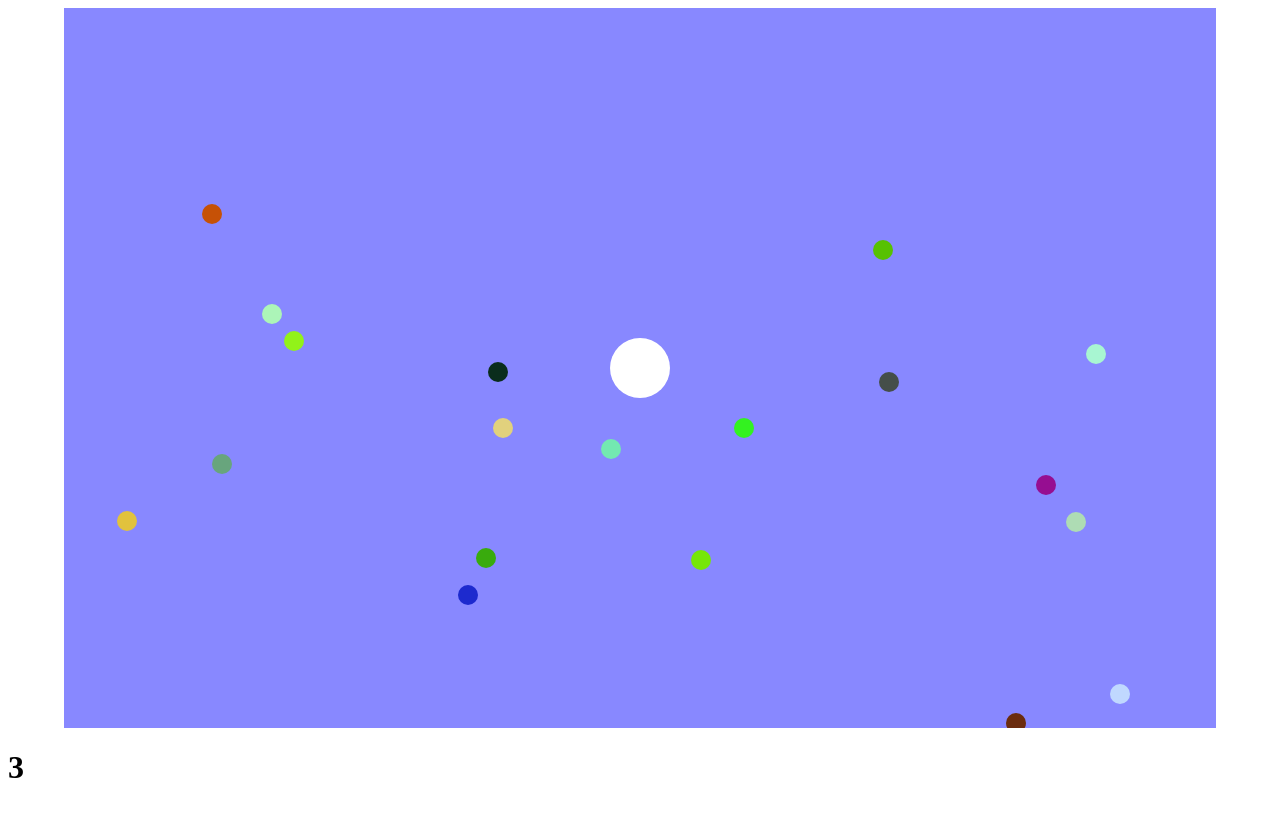
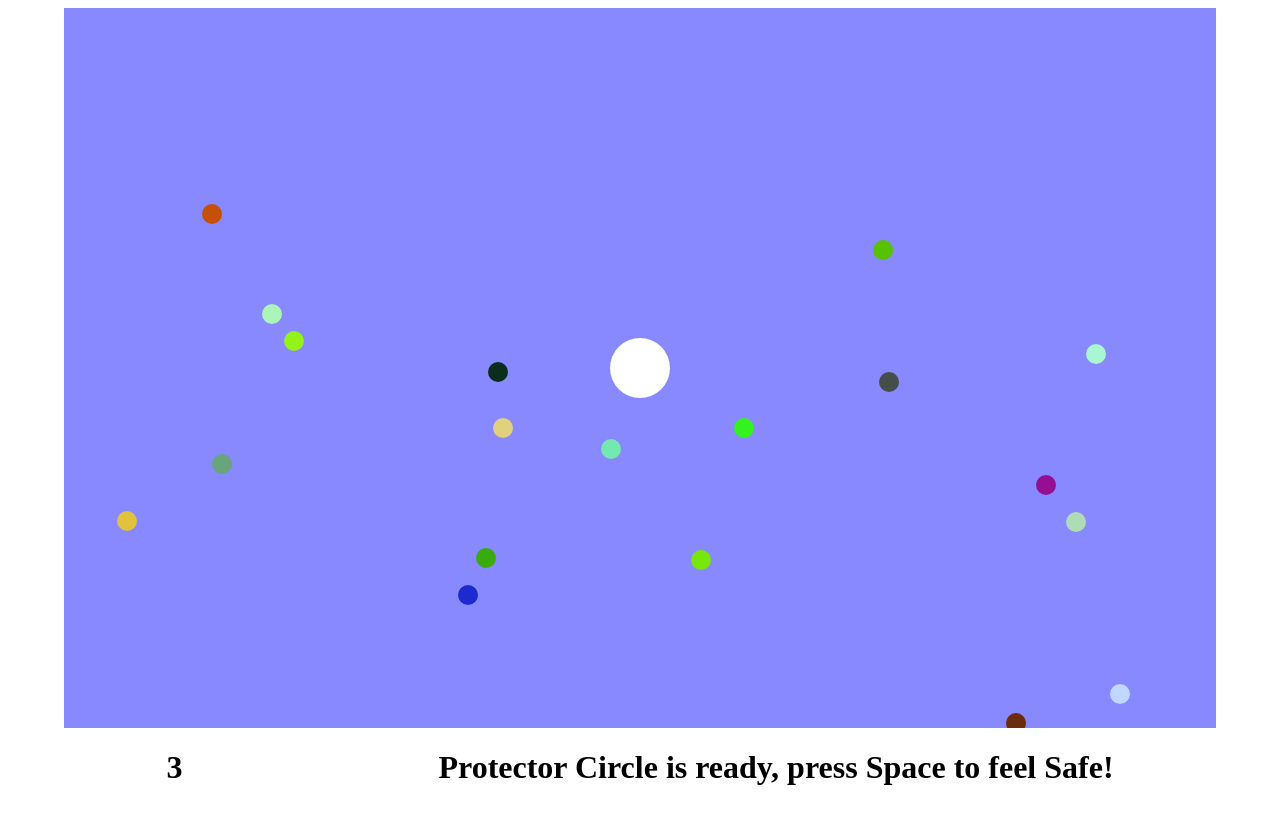
Before and after one commit to AdamAksel/ballobjectgame, a website: page public/main.html in a window 1280 px wide. Drawn offline with Linux system fonts and the light colour scheme.

Commit message:
probably final

```diff
--- a/public/main.css
+++ b/public/main.css
@@ -5,4 +5,10 @@
   flex-wrap: wrap;
   min-height: 90vh;
   min-width: 80vw;
+  margin-left: 4vw;
+  margin-right: 4vw;
 }
+
+#lifecounter{
+  margin-right: 20vw;
+}
--- a/public/main.html
+++ b/public/main.html
@@ -13,7 +13,10 @@
   <body>
     <div id="container">
       <canvas id="canvas"></canvas>
+      <br>
+      <h1 id="lifecounter"></h1>
+    <h1 id="protectorcooldown"></h1>
     </div>
-    <h1 id="lifecounter"></h1>
+
   </body>
 </html>
--- a/public/main.js
+++ b/public/main.js
@@ -1,5 +1,6 @@
 let canvas = document.getElementById('canvas')
 let lifeCounter = document.getElementById('lifecounter')
+let protectorCooldown = document.getElementById('protectorcooldown')
 let context = canvas.getContext('2d')
 let enemyArray = []
 let powerArray = []
@@ -7,8 +8,13 @@ let lastDirectionX = 0
 let lastDirectionY = 0
 let activateProtector = false
 let protectorTimer = true
-let startTime = 0
-let endTime = 0
+let speedUp = false
+let godMode = false
+let posX = 0
+let posY = 0
+let ballStartPos = 1
+let ballVelx = 0
+let ballVely = 0
 
 // styling
 let windowHeight = window.innerHeight
@@ -34,6 +40,20 @@ let playerBall = {
   move() {
     this.pos.x += this.velx
     this.pos.y += this.vely
+  },
+  shift() {
+    if (this.pos.x > canvas.width) {
+      this.pos.x -= canvas.width - 1
+    }
+    if (this.pos.x < canvas.width - canvas.width) {
+      this.pos.x += canvas.width - 1
+    }
+    if (this.pos.y > canvas.height) {
+      this.pos.y -= canvas.height - 1
+    }
+    if (this.pos.y < canvas.height - canvas.height) {
+      this.pos.y += canvas.height - 1
+    }
   },
 }
 
@@ -66,7 +86,9 @@ let protectorCircle = {
     }
   },
 }
+/*
 
+*/
 // functioner för att få bollen att röra sig rakt
 window.addEventListener('keydown', function (event) {
   if (event.key == 'w') {
@@ -126,21 +148,22 @@ window.addEventListener('keydown', function (event) {
   if (event.key === ' ' && protectorTimer) {
     activateProtector = true
     protectorTimer = false
-    startTime = performance.now()
+    protectorCooldown.innerHTML = 'Protector is on CoolDown!'
     setTimeout(() => {
       setTimeout(() => {
+        protectorCooldown.innerHTML =
+          'Protector Circle is ready, press Space to feel Safe!'
         protectorTimer = true
-      }, 10000)
+      }, 5000)
       activateProtector = false
-    }, 5000)
+    }, 10000)
   }
 })
 
 /*
 
 */
-let speedUp = false
-let godMode = false
+
 class PowerUp {
   constructor(pos, radie, color) {
     this.pos = pos
@@ -254,12 +277,6 @@ let distanceX = (ball.position.x - this.position.x) ** 2;
             let distance = Math.sqrt(distanceX + distanceY);
 */
 
-let posX = 0
-let posY = 0
-let ballStartPos = 1
-let ballVelx = 0
-let ballVely = 0
-
 function decideBallVel() {
   ballVelx = -Math.floor(Math.random() * 10) + 5
   ballVely = Math.floor(Math.random() * 10) + 5
@@ -300,6 +317,7 @@ function runGame() {
 
   context.clearRect(0, 0, canvas.width, canvas.height)
   playerBall.draw()
+  playerBall.shift()
   if (activateProtector) {
     protectorCircle.draw()
     protectorCircle.move()
@@ -372,6 +390,8 @@ function runGame() {
     return runGame()
   }, 100)
 }
+protectorCooldown.innerHTML =
+  'Protector Circle is ready, press Space to feel Safe!'
 lifeCounter.innerHTML = playerBall.health
 runGame()
 
```
